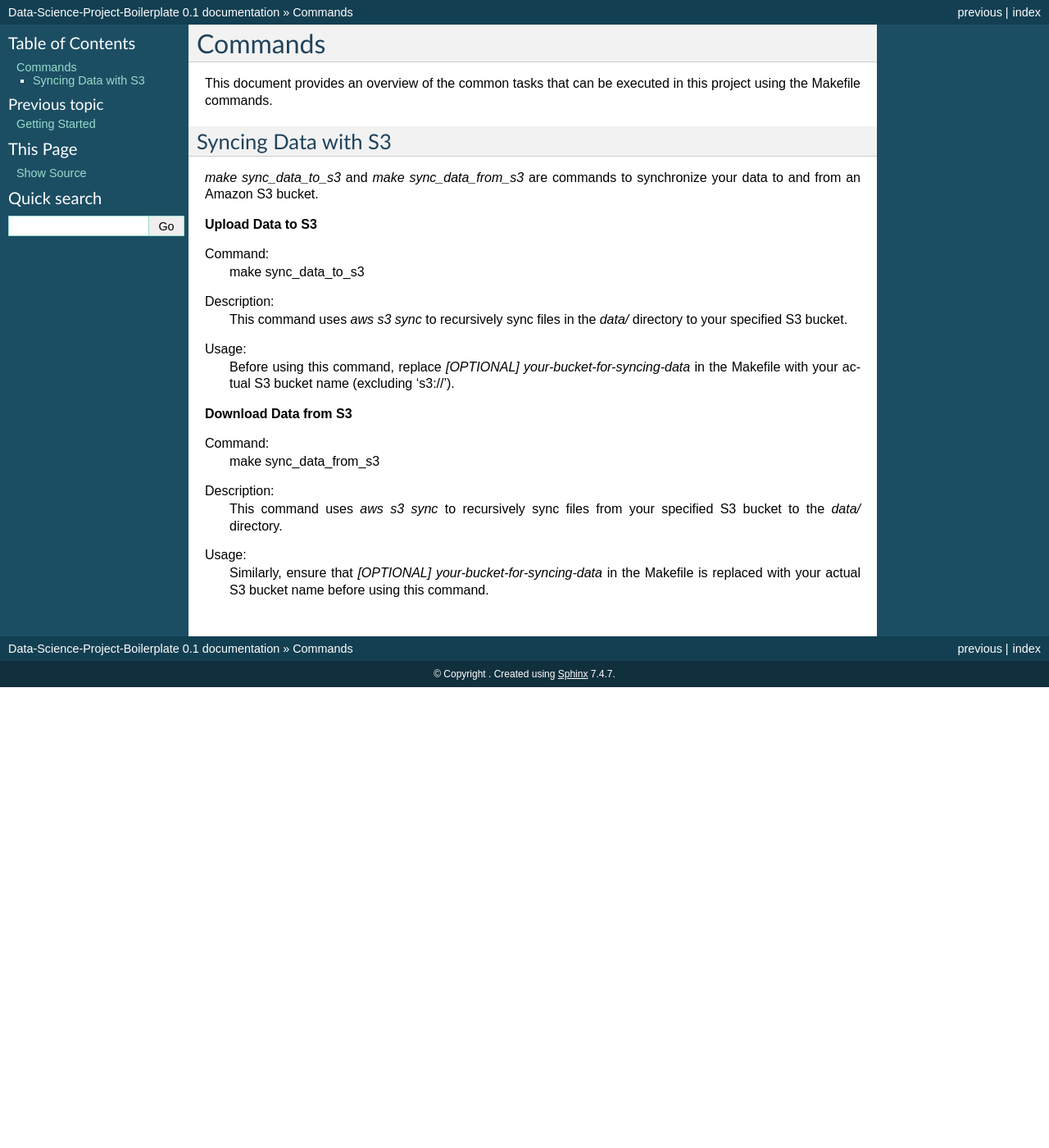
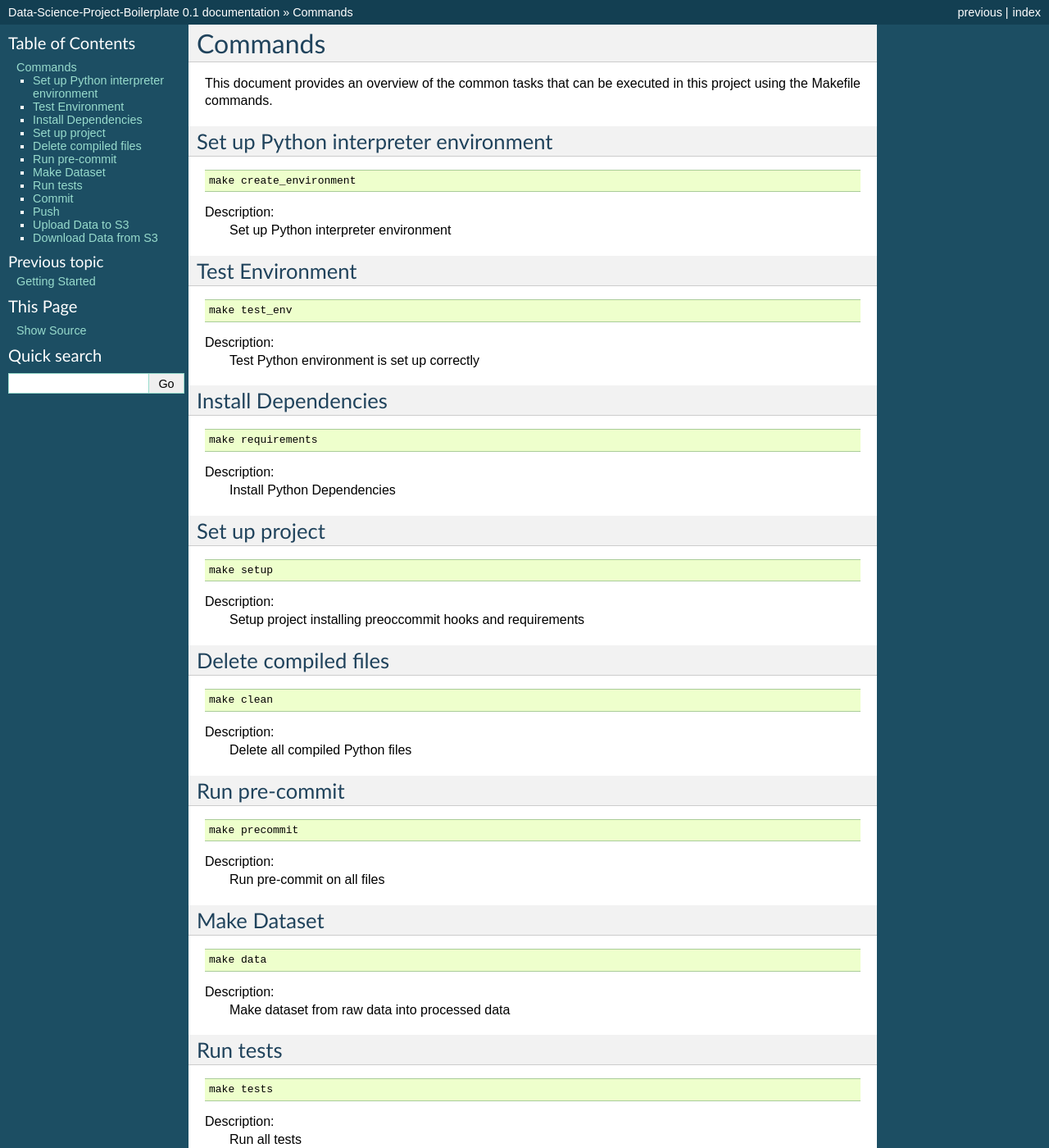
Before and after one commit to Yureehh/Data-Science-Project-Boilerplate, a Sphinx documentation site: the page built from docs/commands.rst, in a window 1280 px wide and 1400 px high. Shown: the whole window at 82% size. Built offline with Sphinx 7.4.7, drawn with Linux system fonts in a browser that asks for light colours; some of the changed text lies outside the part shown.

Commit message:
Improved and ultimated the template

```diff
--- a/docs/commands.rst
+++ b/docs/commands.rst
@@ -3,29 +3,133 @@ Commands
 
 This document provides an overview of the common tasks that can be executed in this project using the Makefile commands.
 
-Syncing Data with S3
---------------------
+Set up Python interpreter environment
+-------------------------------------
 
-`make sync_data_to_s3` and `make sync_data_from_s3` are commands to synchronize your data to and from an Amazon S3 bucket.
+.. code-block:: bash
 
-**Upload Data to S3**
+    make create_environment
 
-Command:
+Description:
+    Set up Python interpreter environment
+
+Test Environment
+-------------------------------------------
+
+.. code-block:: bash
+
+    make test_env
+
+Description:
+    Test Python environment is set up correctly
+
+Install Dependencies
+---------------------------
+
+.. code-block:: bash
+
+    make requirements
+
+Description:
+    Install Python Dependencies
+
+Set up project
+--------------
+
+.. code-block:: bash
+
+    make setup
+
+Description:
+    Setup project installing preoccommit hooks and requirements
+
+Delete compiled files
+--------------------------------
+
+.. code-block:: bash
+
+    make clean
+
+Description:
+    Delete all compiled Python files
+
+Run pre-commit
+---------------------------
+
+.. code-block:: bash
+
+    make precommit
+
+Description:
+    Run pre-commit on all files
+
+Make Dataset
+------------
+
+.. code-block:: bash
+
+    make data
+
+Description:
+    Make dataset from raw data into processed data
+
+Run tests
+-------------
+
+.. code-block:: bash
+
+    make tests
+
+Description:
+    Run all tests
+
+Commit
+-------------
+
+.. code-block:: bash
+
+    make commit
+
+Description:
+    Commit all changes to git
+
+Usage:
+    This command will prompt you to enter a commit message. Make sure you are in the root directory of your project when running the command
+
+Push
+-------------
+.. code-block:: bash
+
+    make push
+
+Description:
+    Push all changes to git
+
+Usage:
+    This command will push all changes to the remote repository. Make sure you are in the root directory of your project when running the command.
+
+Upload Data to S3
+-----------------
+
+.. code-block:: bash
+
     make sync_data_to_s3
 
 Description:
-    This command uses `aws s3 sync` to recursively sync files in the `data/` directory to your specified S3 bucket.
+    Upload Data to S3
 
 Usage:
     Before using this command, replace `[OPTIONAL] your-bucket-for-syncing-data` in the Makefile with your actual S3 bucket name (excluding 's3://').
 
-**Download Data from S3**
+Download Data from S3
+---------------------
 
-Command:
+.. code-block:: bash
+
     make sync_data_from_s3
 
 Description:
-    This command uses `aws s3 sync` to recursively sync files from your specified S3 bucket to the `data/` directory.
+    Download Data from S3
 
 Usage:
     Similarly, ensure that `[OPTIONAL] your-bucket-for-syncing-data` in the Makefile is replaced with your actual S3 bucket name before using this command.
--- a/docs/getting-started.rst
+++ b/docs/getting-started.rst
@@ -3,8 +3,8 @@ Getting Started
 
 The following steps will guide you through the process of setting up the project:
 
-0. **Change the name:**
-   Search and replace all instances of Data-Science-Project-Boilerplate with the new name of your project. This includes the README.md file, the Makefile, and the setup.py file.
+0. **Change the name and the description:**
+   Search and replace all instances of Data-Science-Project-Boilerplate with the new name of your project. Also change the description of the project. This includes the README.md file, the Makefile, index.rst and the setup.py file.
 
 1. **Mind the Terminal You're Using:**
    If you are on Linux or macOS, you can use the default terminal. If you are on Windows, you should use `Git Bash` instead of `cmd` or `PowerShell`. This is because `Git Bash` is a Unix-like terminal, which is required for some of the commands in the Makefile.
@@ -15,23 +15,35 @@ The following steps will guide you through the process of setting up the project
 3. **Activate the Python Environment:**
    If conda was used to create the environment, activate it with `conda activate <project_name>`. If virtualenv was used, activate the environment with `workon <project_name>`. This activates the environment for use.
 
-4. **Install the Dependencies:**
-   Run `make requirements`. This command installs the necessary Python dependencies for the project as listed in the `requirements.txt` file.
+4. **Install Requirements & Pre-commit Hooks:**
+   Run `make setup`. This command installs required packages and pre-commit hooks, which automatically check your code for common issues before commits.
 
-5. **Install Pre-commit Hooks:**
-   Run `make setup`. This command installs pre-commit hooks, which automatically check your code for common issues before commits.
-
-6. **Process the Data:**
+5. **Process the Data:**
    Run `make data`. This command runs the `src/data/make_dataset.py` script to process your data.
 
-7. **Clean Compiled Python Files:**
-   Run `make clean`. This command deletes all compiled Python files, keeping your project directory clean.
+6. **Store References:**
+   Keep track of all the parameters and data used in the experiment. You can use the `references` folder to store your references.
 
-8. **Lint Your Code:**
-   Run `make lint`. This command checks your code for stylistic errors using flake8 and black, ensuring code quality and consistency.
+7. **Develop Your Code:**
+   The template stops with a common `make data` command, all the implementation part is up to you. You can add your own scripts to the `src` folder and create new commands, for example, `make features`, `make models`, `make visualization`. Store your models in the `src/models` folder and your visualizations in the `reports` or `reports/figures` folders.
 
-9.  **Run All Tests:**
+8. **Create Notebooks:**
+   After having created the pipeline, you can create notebooks to visualize the results. You can use the `notebooks` folder to store your notebooks. The suggested notebook naming convention is `[#]_[2-4 word description]_[DS-initials]_[ISO 8601 date].ipynb`. Remember, you can create a `make notebook` command to run the new notebook.
+
+9. **Run Pre-commit on All Files:**
+   Run `make precommit`. This command checks your code for stylistic errors using flake8, isort, and black, ensuring code quality and consistency. This command also runs all the pre-commit hooks to check for common issues.
+
+10. **Clean Compiled Python Files:**
+    Run `make clean`. This command deletes all compiled Python files, keeping your project directory clean.
+
+11. **Run All Tests:**
     Run `make test_all`. This command runs all tests in the project using pytest.
 
-10. **Run Pre-commit on All Files:**
-    Run `make precommit`. This command runs the pre-commit checks on all files in the project.
+12. **Commit Your Changes:**
+    Run `make commit`. This command commits all your changes to the project repository. You can also use `git commit` directly.
+
+13. **Push Your Changes:**
+    Run `make push`. This command pushes all your changes to the project repository. You can also use `make commit` followed by `git push` if you want to commit and push separately.
+
+14. **Generate Documentation:**
+    Check the `docs` folder for more information on how to generate documentation for your project. In particular the `docs/conf.py` file contains the configuration for the documentation.
--- a/pyproject.toml
+++ b/pyproject.toml
@@ -1,6 +1,6 @@
 [tool.black]
 line-length = 79
-target-version = ['py38', 'py39', 'py310']
+target-version = ['py311']
 include = '\.pyi?$'
 exclude = '''
 /(
--- a/requirements.txt
+++ b/requirements.txt
@@ -1,8 +1,9 @@
 # local package
 -e .
-black
 
 # external requirements
+awscli
+black
 click
 coverage
 flake8
@@ -11,4 +12,4 @@ pytest
 python-dotenv>=0.5.1
 Sphinx
 spotipy
-tox
+tox-conda
```
Also changed, not shown: README.md (+2 -1 lines), .pre-commit-config.yaml, 7 other files.
